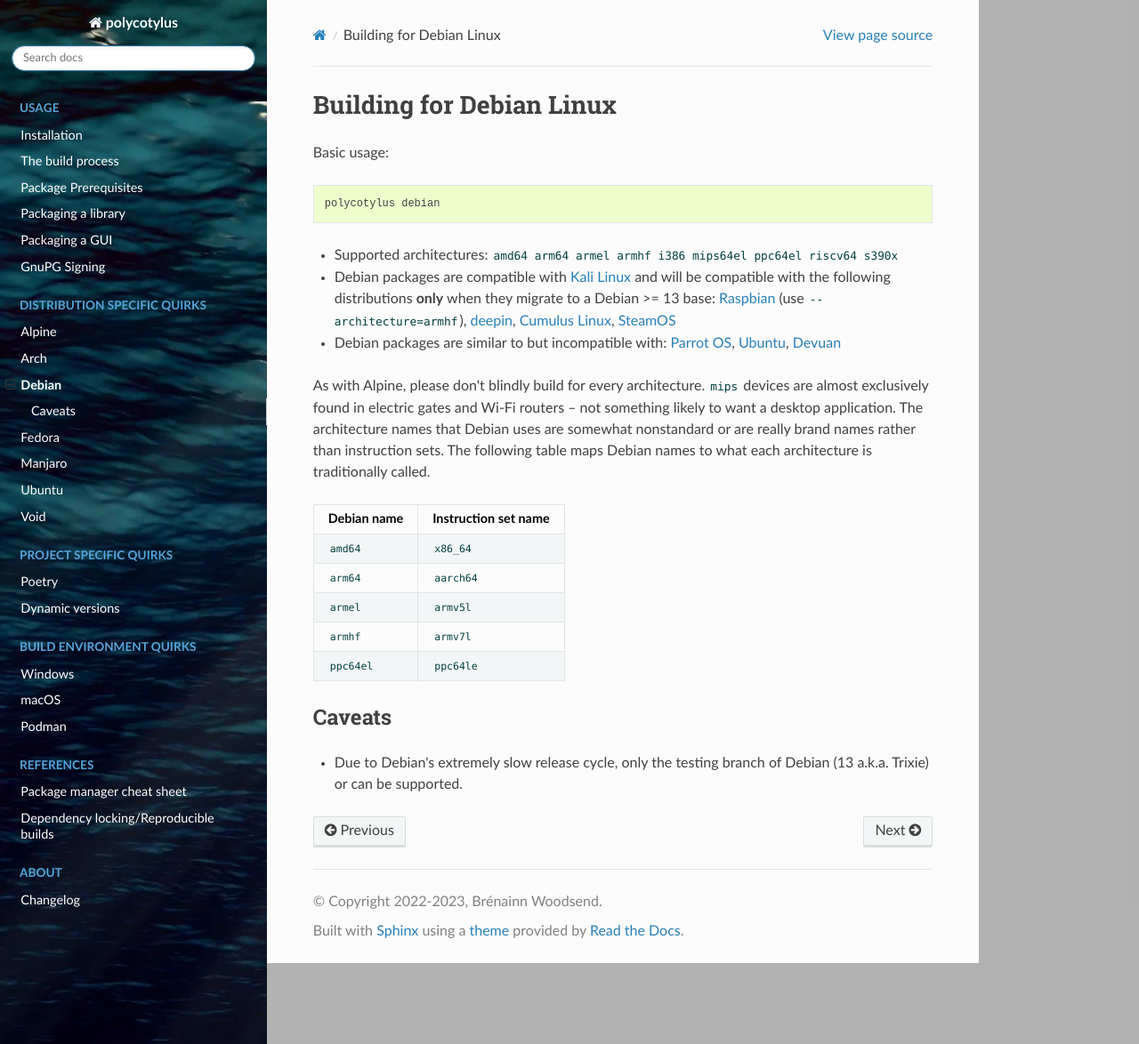
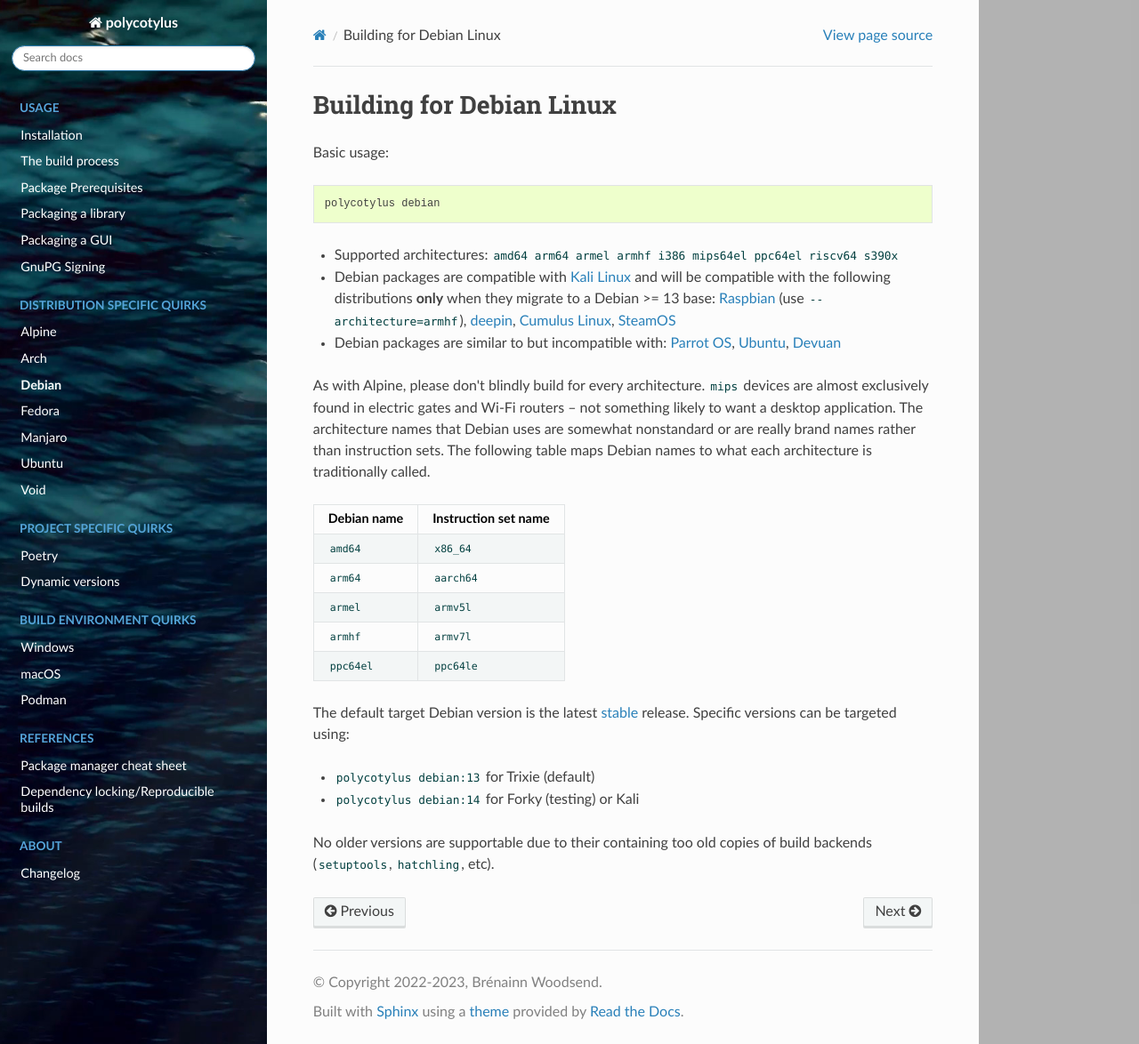
Before and after one commit to bwoodsend/polycotylus, a Sphinx documentation site: the page built from docs/source/debian.rst, in a window 1280 px wide and 1174 px high. Shown: the whole window at 89% size. Built offline with Sphinx 7.4.7 and the Read the Docs theme 3.1.0, drawn with Linux system fonts in a browser that asks for light colours; pages that are not in the unit, such as notebooks, are missing from menus.

Commit message:
Promote Debian Trixie to stable, add new Debian testing branch (Forky)

```diff
--- a/README.rst
+++ b/README.rst
@@ -63,7 +63,7 @@ Distributions  Supported versions
 =============  ===========================================
 Alpine_        3.17-3.22, edge
 Arch_          rolling
-Debian_        13 (prerelease)
+Debian_        13, 14 (prerelease)
 Fedora_        37-42, 43 (prerelease)
 Manjaro_       rolling
 O̶p̶e̶n̶S̶U̶S̶E       Redacted
--- a/docs/source/debian.rst
+++ b/docs/source/debian.rst
@@ -36,9 +36,12 @@ Debian name  Instruction set name
 ``ppc64el``  ``ppc64le``
 ===========  ====================
 
+The default target Debian version is the latest `stable
+<https://www.debian.org/releases/>`_ release. Specific versions can be targeted
+using:
 
-Caveats
-.......
+* ``polycotylus debian:13`` for Trixie (default)
+* ``polycotylus debian:14`` for Forky (testing) or Kali
 
-* Due to Debian's extremely slow release cycle, only the testing branch of
-  Debian (13 a.k.a. Trixie) or can be supported.
+No older versions are supportable due to their containing too old copies of
+build backends (``setuptools``, ``hatchling``, etc).
--- a/polycotylus/__init__.py
+++ b/polycotylus/__init__.py
@@ -12,7 +12,7 @@ from ._arch import Arch
 from ._manjaro import Manjaro
 from ._fedora import Fedora, Fedora37, Fedora38, Fedora39, Fedora40, Fedora41, Fedora42, Fedora43
 from ._void import Void, VoidGlibc, VoidMusl
-from ._debian import Debian, Debian13
+from ._debian import Debian, Debian13, Debian14
 from ._ubuntu import Ubuntu, Ubuntu2404, Ubuntu2410, Ubuntu2504, Ubuntu2510
 
 distributions = {i.name: i for i in (Alpine, Arch, Debian, Fedora, Manjaro, Ubuntu, Void)}
@@ -26,6 +26,7 @@ distributions["alpine:3.21"] = Alpine321
 distributions["alpine:3.22"] = Alpine322
 distributions["alpine:edge"] = AlpineEdge
 distributions["debian:13"] = Debian13
+distributions["debian:14"] = Debian14
 distributions["fedora:37"] = Fedora37
 distributions["fedora:38"] = Fedora38
 distributions["fedora:39"] = Fedora39
```
Also changed, not shown: 5 other files.
